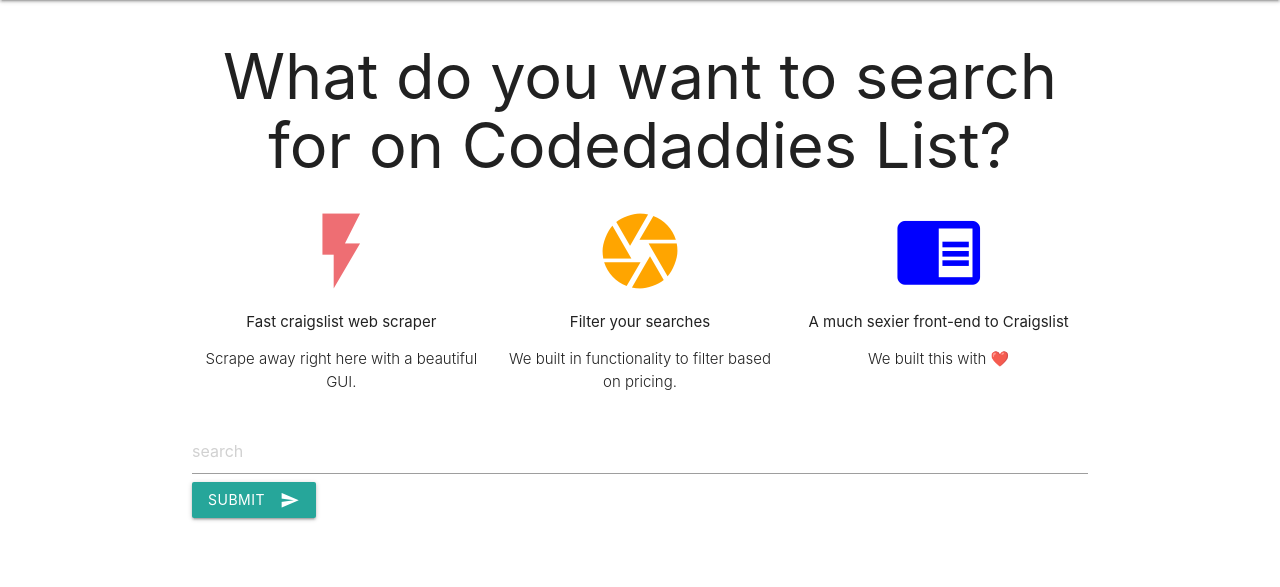
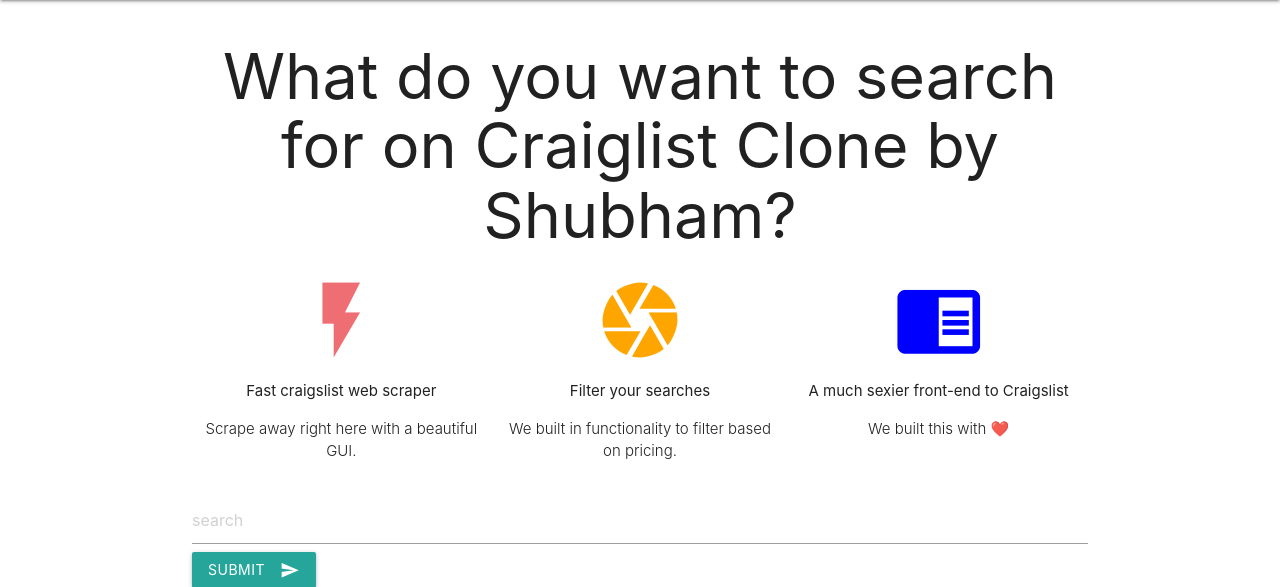
Before and after one commit to Shubhamgulik/craigslist_clone, a Django app: page / in a window 1280 px wide. Shown: the part 64-651 px from the top of the page. Run offline with Django 3.2, Linux system fonts and the light colour scheme.

Commit message:
Update base.html

```diff
--- a/templates/base.html
+++ b/templates/base.html
@@ -4,7 +4,7 @@
 <html lang="en">
 <head>
     <meta charset="UTF-8">
-    <title>Codedaddies List</title>
+    <title>Craiglist Clone by Shubham</title>
     <meta charset="UTF-8"/>
     <meta name="viewport" content="width=device-width, initial-scale=1"/>
     <link rel="stylesheet" href="{% static "css/style.css" %}">
@@ -23,7 +23,7 @@
 </nav>
 
 <div class="container">
-    <h1 style="text-align: center">What do you want to search for on Codedaddies List?</h1>
+    <h1 style="text-align: center">What do you want to search for on Craiglist Clone by Shubham?</h1>
     <div class="row">
         <div class="col s4">
             <!-- Promo Content 1 goes here -->
```
